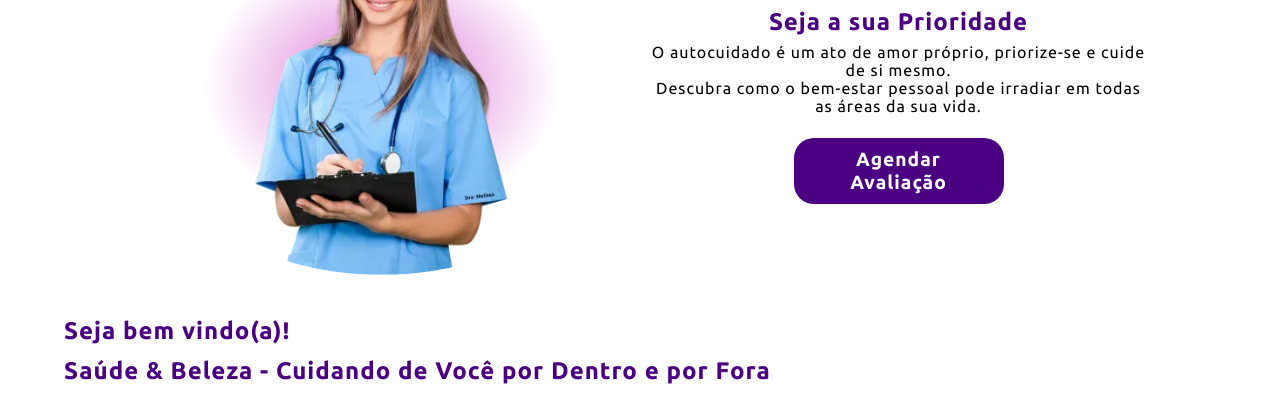
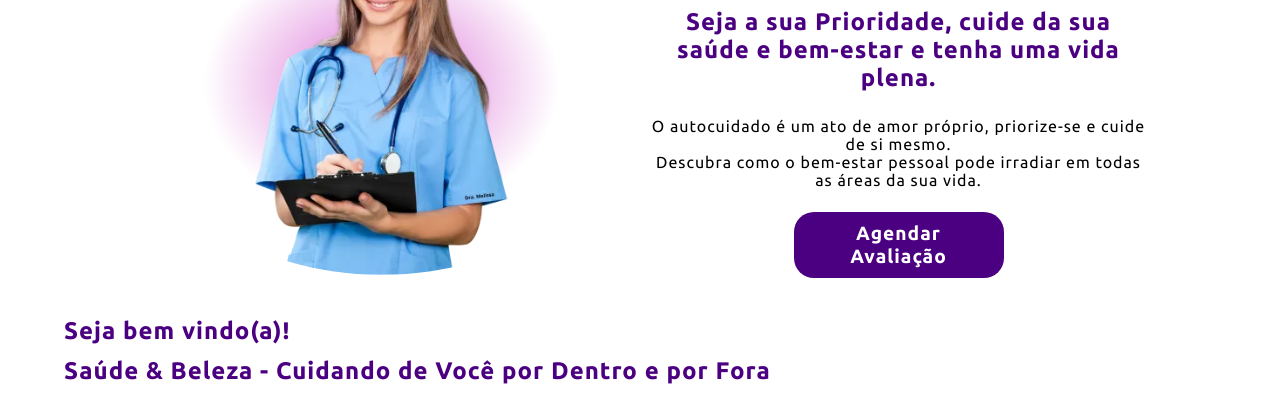
Before and after one commit to Bbrollo/Site-saude-e-beleza, a plain HTML site: page index.html in a window 1280 px wide. Shown: the part 244-640 px from the top of the page. Drawn offline with nearby package versions, Linux system fonts and the light colour scheme.

Commit message:
Usando JS para efeito de aparecimento e escrita

```diff
--- a/index.html
+++ b/index.html
@@ -5,6 +5,7 @@
     <meta name="viewport" content="width=device-width, initial-scale=1.0">
     <link rel="shortcut icon" href="img/sb-logo.ico" type="image/x-icon">
     <link rel="stylesheet" href="css/estilo.css">
+    <script src="https://unpkg.com/scrollreveal"></script>
     <title>Saúde e Beleza</title>
 </head>
 <body>
@@ -35,7 +36,21 @@
             <div>
                 <h1>Agende sua avaliação hoje mesmo</h1>
                 <br>
-                <h2>Seja a sua Prioridade</h2>
+                <h2>Seja a sua Prioridade, cuide da sua saúde e bem-estar e tenha uma vida plena.</h2>
+                <script>
+                    function escrita(elemento){
+                        const textoArray = elemento.innerHTML.split('');
+                        elemento.innerHTML = '';
+                        textoArray.forEach((letra, i) =>{
+                            setTimeout(function(){
+                                elemento.innerHTML += letra;
+                            }, 80*i)
+                        });
+                    }
+                    const animacao = document.querySelector('h2')
+                    escrita(animacao);
+                </script>
+                <br>
                 <p>
                     O autocuidado é um ato de amor próprio, priorize-se e cuide de si mesmo. <br>
                     Descubra como o bem-estar pessoal pode irradiar em todas as áreas da sua vida.
@@ -186,5 +201,7 @@
         </p>
         <h6>Desenvolvido por Breno Brollo</h6>
     </footer> <!--- rodapé do site -->
+
+    <script src="script.js"></script>
 </body>
 </html>
--- /dev/null
+++ b/script.js
@@ -0,0 +1,4 @@
+window.sr = ScrollReveal({reset:true});
+
+sr.reveal('.grid-conteudo', {duration: 4000});
+sr.reveal('.video', {duration: 5000});
```
